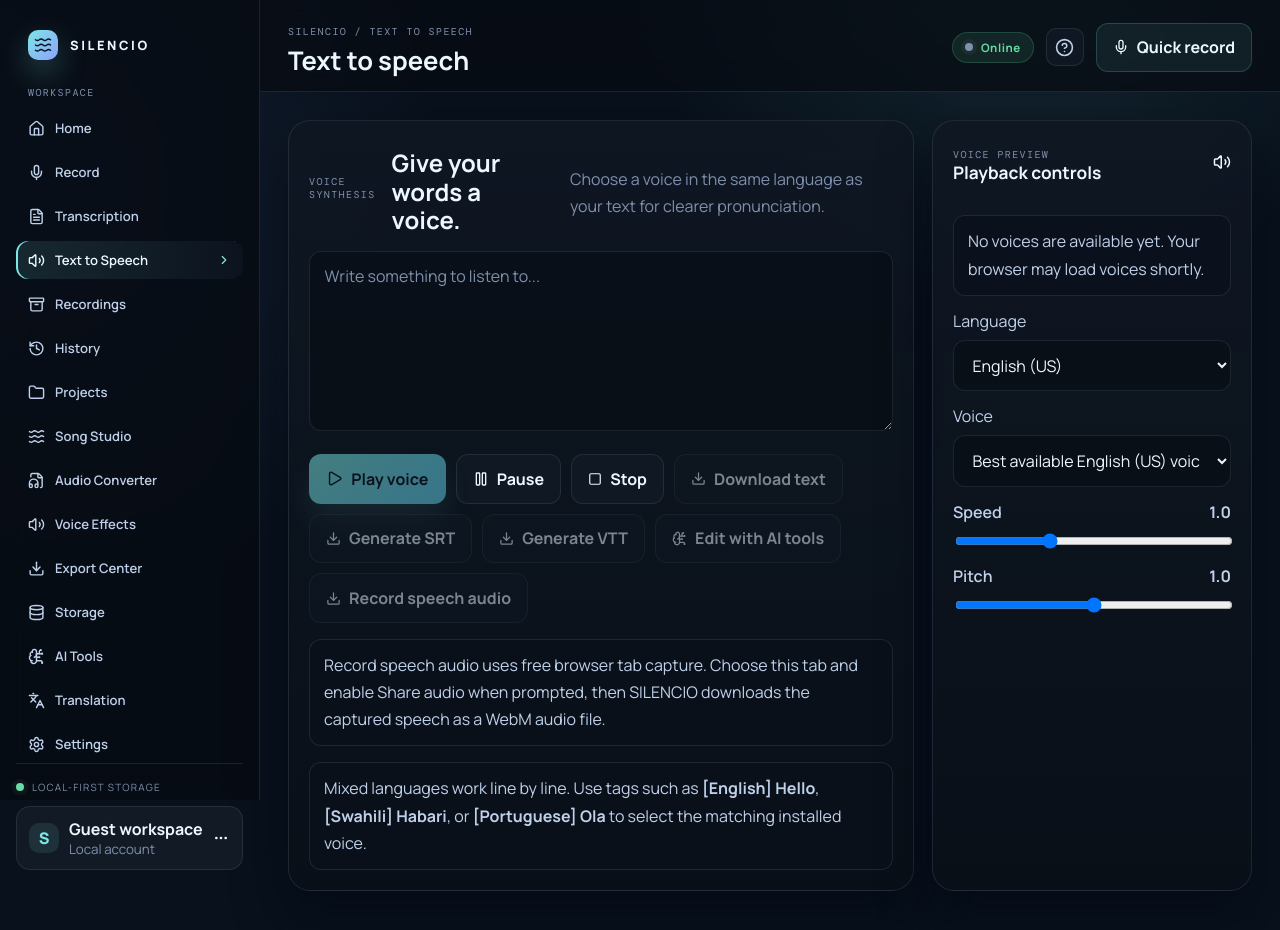
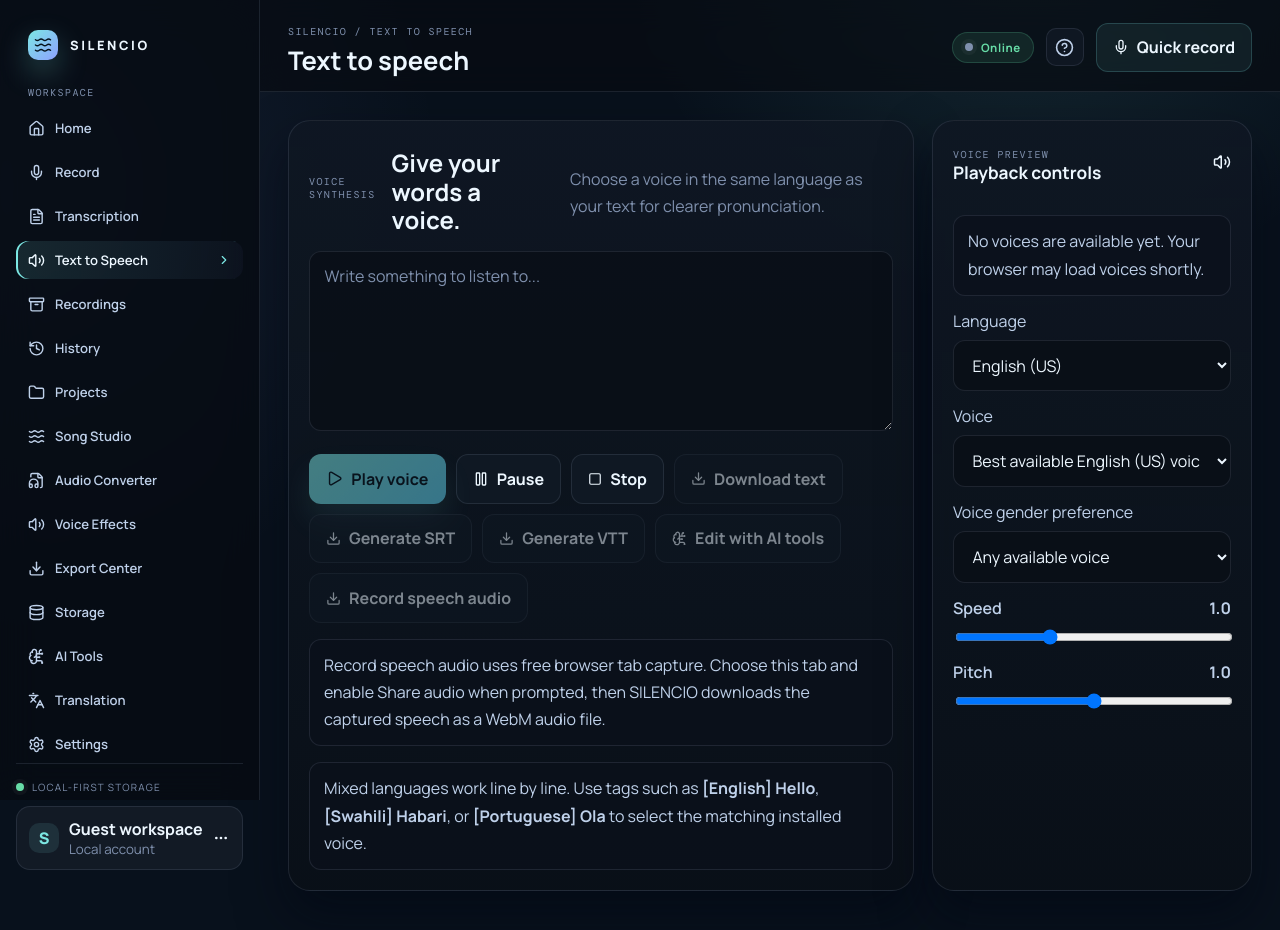
Before and after one commit to Dhoommax/silencio, a React (Vite) app: page / in a window 1280 px wide. Both pictures are taken after a click on the button "Text to Speech". Shown: the top 930 px of the page. Built offline with nearby package versions, Linux system fonts and the light colour scheme.

Commit message:
Add voice gender preference

```diff
--- a/src/App.tsx
+++ b/src/App.tsx
@@ -1228,6 +1228,15 @@
   window.setTimeout(() => URL.revokeObjectURL(url), 1000);
 }
 
+type VoiceGender = "any" | "female" | "male";
+const voiceGenderMatch = (voice: SpeechSynthesisVoice, preference: VoiceGender) => {
+  if (preference === "any") return true;
+  const name = voice.name.toLowerCase();
+  const femaleNames = /female|woman|zira|samantha|victoria|ava|susan|karen|sara|aria|hazel|linda/;
+  const maleNames = /male|man|david|mark|alex|daniel|george|james|guy|fred|richard|thomas/;
+  return preference === "female" ? femaleNames.test(name) : maleNames.test(name);
+};
+
 function renderSongInstrumental(song: SongProject) {
   const sampleRate = 44100;
   const duration = Math.min(300, Math.max(24, song.targetDuration));
@@ -1283,6 +1292,7 @@
   const [voices, setVoices] = useState<SpeechSynthesisVoice[]>([]);
   const [voice, setVoice] = useState("");
   const [language, setLanguage] = useState("en-US");
+  const [voiceGender, setVoiceGender] = useState<VoiceGender>("any");
   const [rate, setRate] = useState(1);
   const [pitch, setPitch] = useState(1);
   const [isCapturing, setIsCapturing] = useState(false);
@@ -1292,11 +1302,14 @@
   const languageVoices = voices.filter((item) =>
     item.lang.toLowerCase().startsWith(language.toLowerCase().split("-")[0]),
   );
+  const preferredLanguageVoices = languageVoices.filter((item) => voiceGenderMatch(item, voiceGender));
   const selectedVoice =
-    voices.find((item) => item.name === voice) ??
-    languageVoices.find(
+    voices.find((item) => item.name === voice && voiceGenderMatch(item, voiceGender)) ??
+    preferredLanguageVoices.find(
       (item) => item.lang.toLowerCase() === language.toLowerCase(),
     ) ??
+    preferredLanguageVoices[0] ??
+    languageVoices.find((item) => item.lang.toLowerCase() === language.toLowerCase()) ??
     languageVoices[0];
   useEffect(() => {
     const update = () => setVoices(window.speechSynthesis?.getVoices() ?? []);
@@ -1315,7 +1328,8 @@
       const requestedLanguage = match?.[1]?.toLowerCase();
       const segmentText = match?.[2] || line;
       const segmentLanguage = languages.find((item) => item.label.toLowerCase() === requestedLanguage || item.code.toLowerCase() === requestedLanguage)?.code ?? language;
-      const segmentVoice = voices.find((item) => item.lang.toLowerCase() === segmentLanguage.toLowerCase()) ?? voices.find((item) => item.lang.toLowerCase().startsWith(segmentLanguage.split("-")[0].toLowerCase()));
+      const segmentVoices = voices.filter((item) => item.lang.toLowerCase().startsWith(segmentLanguage.split("-")[0].toLowerCase()) && voiceGenderMatch(item, voiceGender));
+      const segmentVoice = segmentVoices.find((item) => item.lang.toLowerCase() === segmentLanguage.toLowerCase()) ?? segmentVoices[0];
       return { text: segmentText, voice: segmentVoice ?? selectedVoice, language: segmentLanguage, rate, pitch, volume: 1 };
     });
     textToSpeechService.speakSequence(segments);
@@ -1484,12 +1498,25 @@
             ))}
           </select>
         </label>
+        <label>
+          Voice gender preference
+          <select value={voiceGender} onChange={(event) => setVoiceGender(event.target.value as VoiceGender)}>
+            <option value="any">Any available voice</option>
+            <option value="female">Female voice</option>
+            <option value="male">Male voice</option>
+          </select>
+        </label>
         {voices.length > 0 && !languageVoices.length && (
           <div className="notice">
             This device has no installed{" "}
             {languages.find((item) => item.code === language)?.label} voice.
             Install a voice pack or choose another language; Silencio will not
             pretend an English voice is the selected language.
+          </div>
+        )}
+        {voiceGender !== "any" && languageVoices.length > 0 && !preferredLanguageVoices.length && (
+          <div className="notice">
+            This browser does not identify an installed {voiceGender} voice by name for this language. Choose Any available voice or install a clearly named voice pack.
           </div>
         )}
         <Range
```
